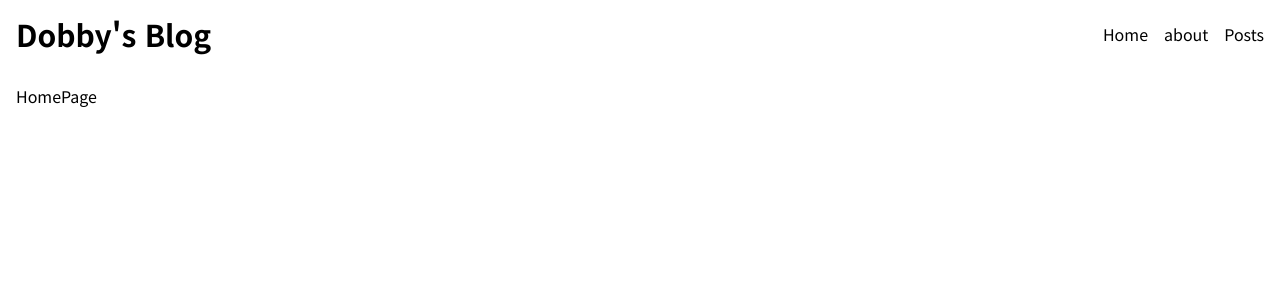
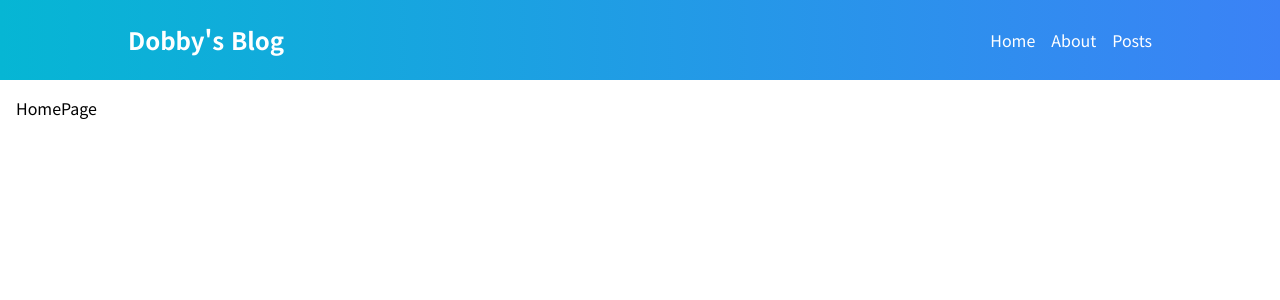
Before and after one commit to JiminKim-dev/blog, a Next.js app: page / in a window 1280 px wide. Shown: the top 300 px of the page. Built offline with nearby package versions, Linux system fonts and the light colour scheme.

Commit message:
💄 Header 컴포넌트 스타일 수정 - 그라이언트 색 적용, hover시 글자색 변경

```diff
--- a/src/components/Header/index.tsx
+++ b/src/components/Header/index.tsx
@@ -2,15 +2,23 @@ import Link from 'next/link';
 
 const Header = () => {
   return (
-    <header className="flex items-center justify-between p-4">
-      <Link href="/" className="text-3xl font-bold">
-        Dobby's Blog
-      </Link>
-      <nav className="flex gap-4">
-        <Link href="/">Home</Link>
-        <Link href="/about">about</Link>
-        <Link href="/posts">Posts</Link>
-      </nav>
+    <header className="px-4 py-6 bg-gradient-to-r from-cyan-500 to-blue-500">
+      <div className="flex items-center justify-between max-w-screen-lg m-auto">
+        <Link href="/" className="text-2xl font-bold text-white hover:text-stone-800">
+          Dobby's Blog
+        </Link>
+        <nav className="flex gap-4 text-white">
+          <Link href="/" className="hover:text-stone-800">
+            Home
+          </Link>
+          <Link href="/about" className="hover:text-stone-800">
+            About
+          </Link>
+          <Link href="/posts" className="hover:text-stone-800">
+            Posts
+          </Link>
+        </nav>
+      </div>
     </header>
   );
 };
```
